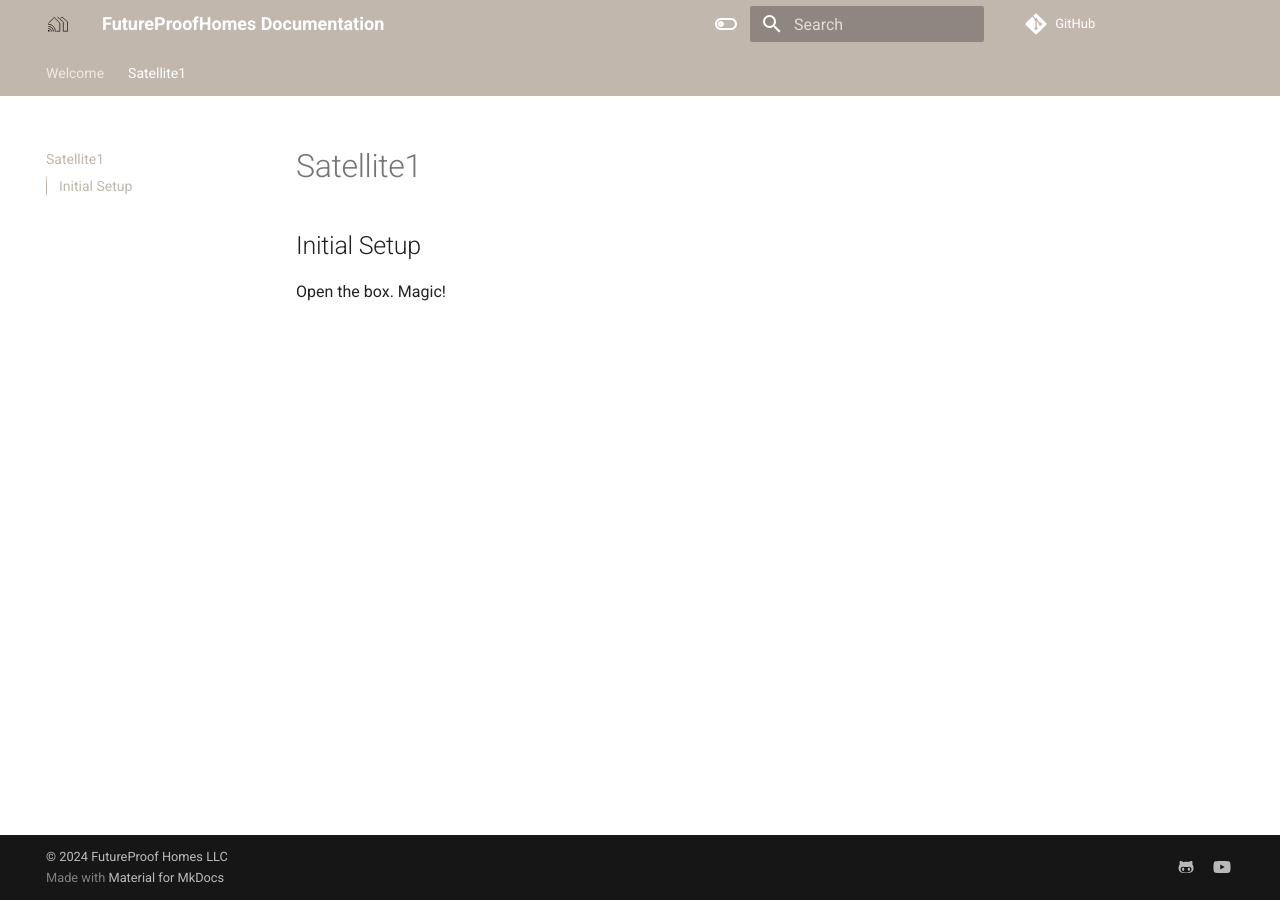
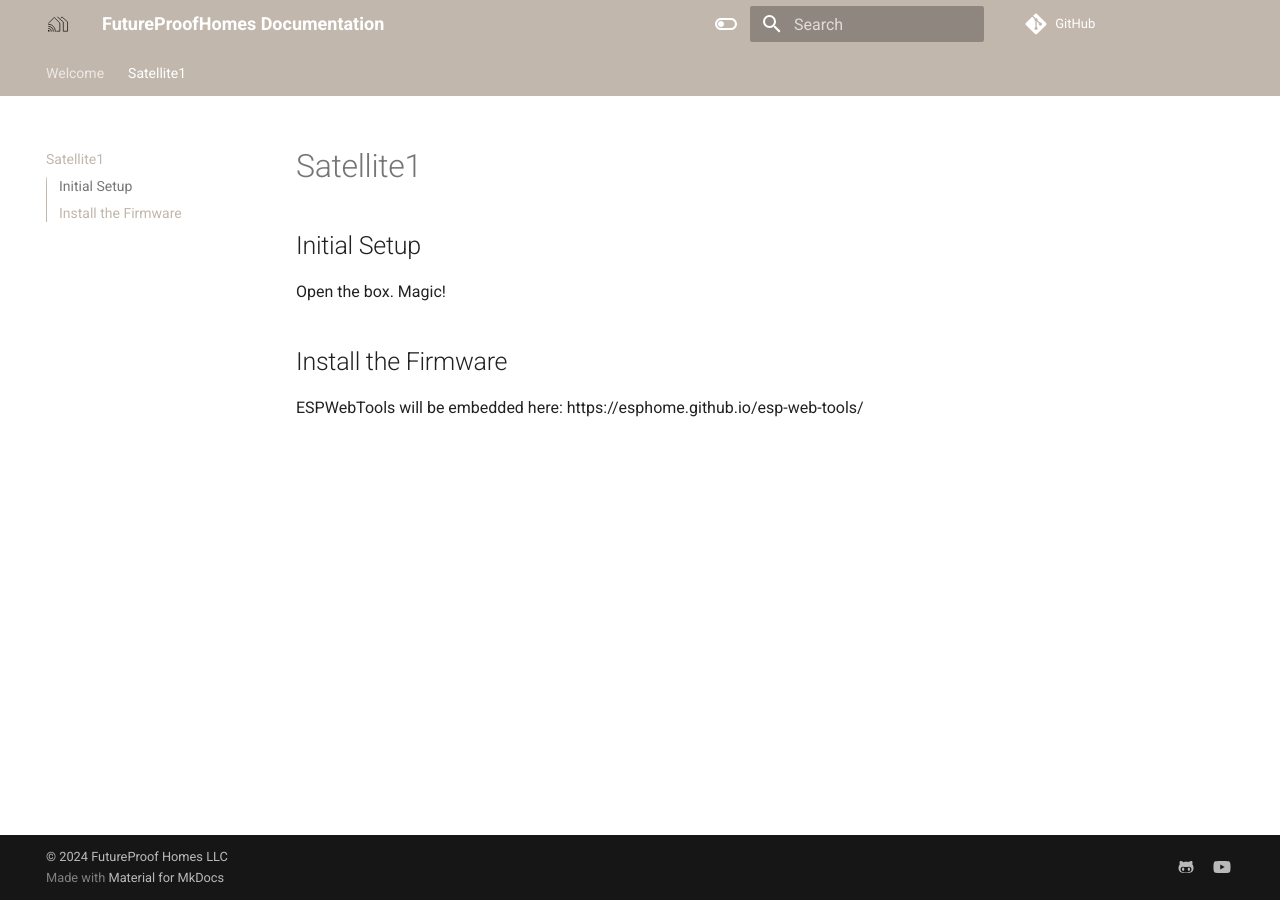
Before and after one commit to FutureProofHomes/Documentation, an MkDocs documentation site: the page built from docs/Satellite1.md, in a window 1280 px wide. Built offline with MkDocs 1.6.1 and Material for MkDocs 9.7.7, drawn with Linux system fonts in a browser that asks for light colours; comment, search, counter and statistics services are not loaded.

Commit message:
webtools to be embedded

```diff
--- a/docs/Satellite1.md
+++ b/docs/Satellite1.md
@@ -3,3 +3,7 @@
 ## Initial Setup
 
 Open the box.  Magic!
+
+## Install the Firmware
+
+ESPWebTools will be embedded here: https://esphome.github.io/esp-web-tools/
```
